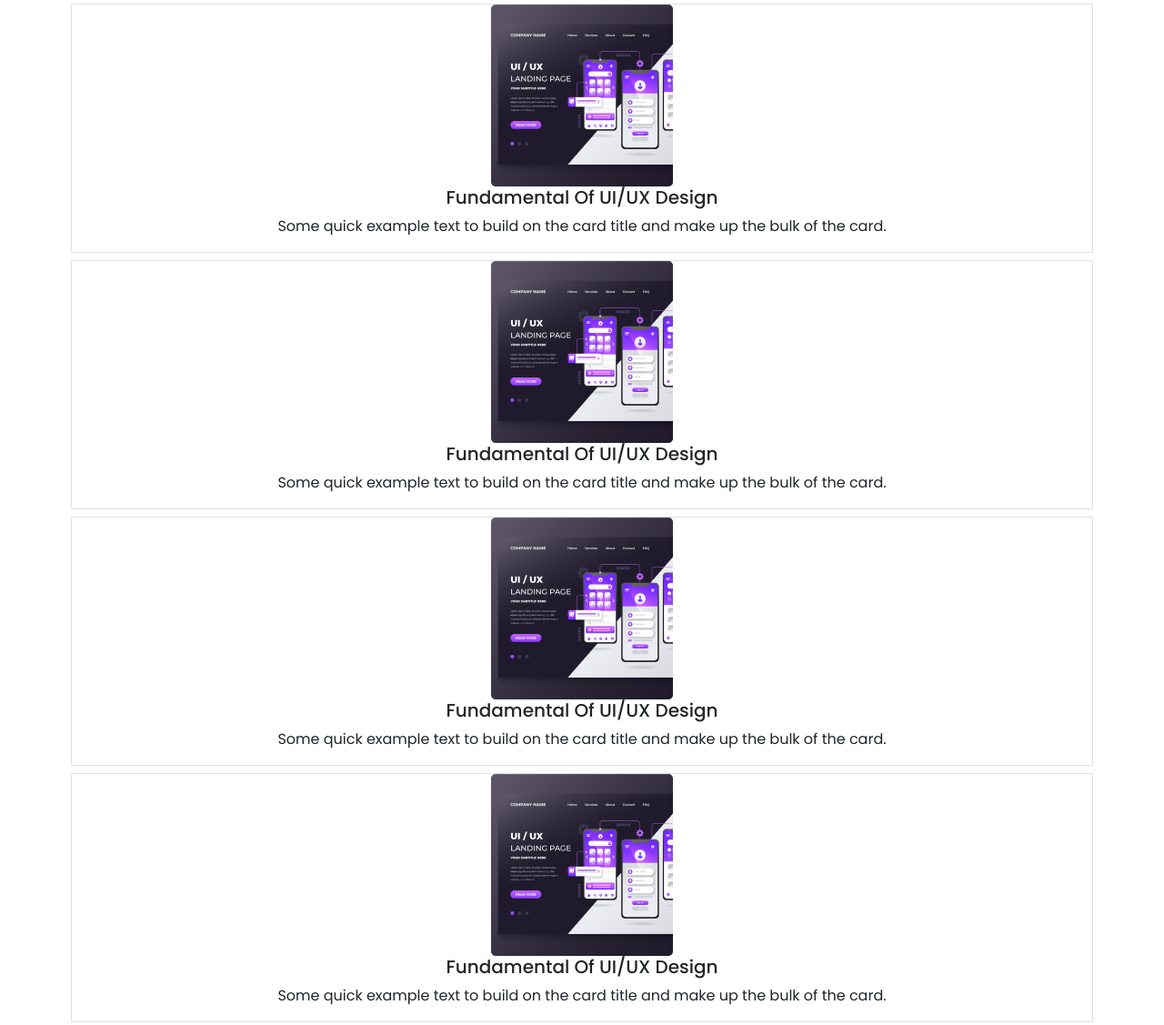
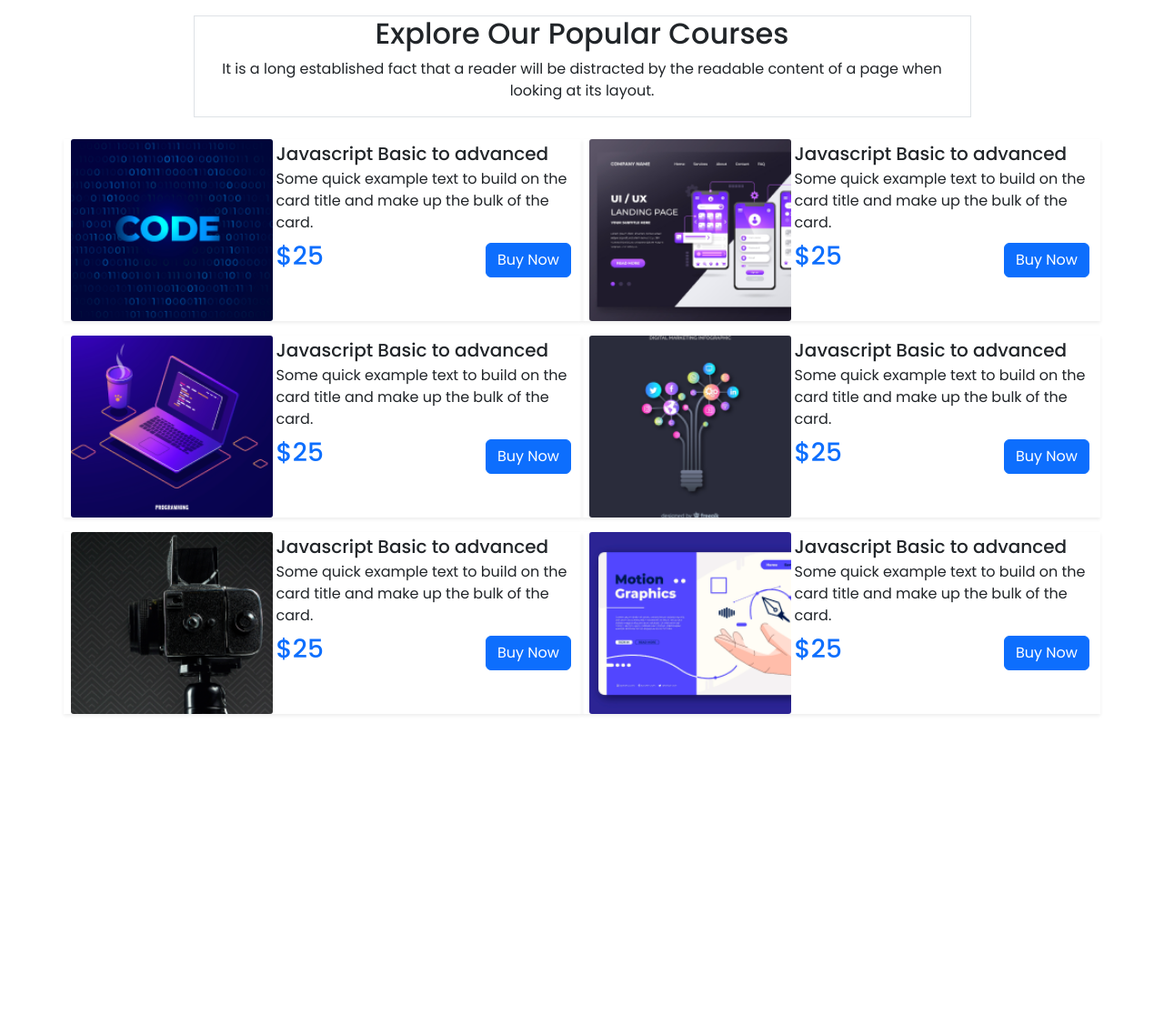
Before and after one commit to Rakib-Ahmed01/Tech-in-Ed, a plain HTML site: page index.html in a window 1280 px wide. Shown: the part 695-1822 px from the top of the page at 91% size. After the commit the page ends 1528 px from the top, so only its background shows below. Drawn offline with nearby package versions, Linux system fonts and the light colour scheme.

Commit message:
Course section done

```diff
--- a/css/style.css
+++ b/css/style.css
@@ -1,16 +1,8 @@
 @import url("https://fonts.googleapis.com/css2?family=Poppins:ital,wght@0,400;0,500;1,600;1,700&display=swap");
-
-/* html {
-  font-size: 62.5%;
-} */
 
 body {
   font-family: "Poppins", sans-serif;
 }
-
-/* header .navbar-brand {
-  font-weight: 600;
-} */
 
 header .container-fluid {
   padding: 0;
@@ -27,9 +19,41 @@ header .navbar-collapse {
 
 .banner .container .carousel img {
   object-fit: cover;
-  opacity: 0.5;
+  opacity: 0.7;
 }
 
-/* .banner .carousel-caption {
-  top: 48%;
-} */
+.container {
+  padding: 0;
+}
+
+.courses img {
+  object-fit: cover;
+  object-position: center;
+  height: 200px;
+  width: 100%;
+  border-radius: 3px;
+}
+
+@media screen and (max-width: 576px) {
+  .courses .image img {
+    height: 232px;
+    width: 100%;
+    object-fit: cover;
+    object-position: center;
+  }
+  .courses .course {
+    flex-direction: column;
+  }
+}
+
+@media screen and (min-width: 576px) {
+  .courses .image {
+    flex-basis: 40%;
+  }
+  .courses .text {
+    flex-basis: 60%;
+  }
+  .courses .course {
+    flex-direction: row;
+  }
+}
--- a/index.html
+++ b/index.html
@@ -184,50 +184,118 @@
 
     <!-- Main Section Starts  -->
     <main>
-      <div class="courses my-5">
-        <div class="container p-0">
-          <div class="container text-center">
-            <div class="row g-2">
-              <div class="col-12 border">
-                <div class="image">
-                  <img src="images/course/course-1.png" class="img-fluid" alt="">
+      <section class="courses my-5">
+        <div class="container ">
+          <div class="section-details border text-center my-4 w-75 mx-auto">
+            <h2>Explore Our Popular Courses</h2>
+            <p>It is a long established fact that a reader will be distracted by the readable content of a page when looking at its layout.</p>
+          </div>
+          <div class="row g-3 w-100 mx-auto">
+            <div class="col-12 col-lg-6   text-md-start gap-2 shadow-sm">
+             <div class=" course d-flex  ">
+              <div class="image">
+                <img src="images/course/course-2.png"  alt="">
+              </div>
+              <div class="text p-1 ">
+                <div>
+                  <h5 class=" mb-1">Javascript Basic to advanced</h5>
+                <p class=" mb-2">Some quick example text to build on the card title and make up the bulk of the card.</p>
+                <div class="price d-flex justify-content-between align-items-center my-1">
+                  <h3 class=" text-primary">$25</h3>
+                  <button class="btn btn-primary">Buy Now</button>
                 </div>
-                <div class="text">
-                  <h5>Fundamental Of UI/UX Design</h5>
-                  <p>Some quick example text to build on the card title and make up the bulk of the card.</p>
                 </div>
               </div>
-              <div class="col-12 border">
-                <div class="image">
-                  <img src="images/course/course-1.png" class="img-fluid" alt="">
+             </div>
+            </div>
+            <div class="col-12 col-lg-6   text-md-start gap-2 shadow-sm">
+             <div class=" course d-flex  ">
+              <div class="image">
+                <img src="images/course/course-1.png"  alt="">
+              </div>
+              <div class="text p-1 ">
+                <div>
+                  <h5 class=" mb-1">Javascript Basic to advanced</h5>
+                <p class=" mb-2">Some quick example text to build on the card title and make up the bulk of the card.</p>
+                <div class="price d-flex justify-content-between align-items-center my-1">
+                  <h3 class=" text-primary">$25</h3>
+                  <button class="btn btn-primary">Buy Now</button>
                 </div>
-                <div class="text">
-                  <h5>Fundamental Of UI/UX Design</h5>
-                  <p>Some quick example text to build on the card title and make up the bulk of the card.</p>
                 </div>
               </div>
-              <div class="col-12 border">
-                <div class="image">
-                  <img src="images/course/course-1.png" class="img-fluid" alt="">
+             </div>
+            </div>
+            <div class="col-12 col-lg-6   text-md-start gap-2 shadow-sm">
+             <div class=" course d-flex  ">
+              <div class="image">
+                <img src="images/course/course-3.png"  alt="">
+              </div>
+              <div class="text p-1 ">
+                <div>
+                  <h5 class=" mb-1">Javascript Basic to advanced</h5>
+                <p class=" mb-2">Some quick example text to build on the card title and make up the bulk of the card.</p>
+                <div class="price d-flex justify-content-between align-items-center my-1">
+                  <h3 class=" text-primary">$25</h3>
+                  <button class="btn btn-primary">Buy Now</button>
                 </div>
-                <div class="text">
-                  <h5>Fundamental Of UI/UX Design</h5>
-                  <p>Some quick example text to build on the card title and make up the bulk of the card.</p>
                 </div>
               </div>
-              <div class="col-12 border">
-                <div class="image">
-                  <img src="images/course/course-1.png" class="img-fluid" alt="">
+             </div>
+            </div>
+             <div class="col-12 col-lg-6   text-md-start gap-2 shadow-sm">
+             <div class=" course d-flex  ">
+              <div class="image">
+                <img src="images/course/course-4.png"  alt="">
+              </div>
+              <div class="text p-1 ">
+                <div>
+                  <h5 class=" mb-1">Javascript Basic to advanced</h5>
+                <p class=" mb-2">Some quick example text to build on the card title and make up the bulk of the card.</p>
+                <div class="price d-flex justify-content-between align-items-center my-1">
+                  <h3 class=" text-primary">$25</h3>
+                  <button class="btn btn-primary">Buy Now</button>
                 </div>
-                <div class="text">
-                  <h5>Fundamental Of UI/UX Design</h5>
-                  <p>Some quick example text to build on the card title and make up the bulk of the card.</p>
                 </div>
               </div>
+             </div>
+            </div>
+            <div class="col-12 col-lg-6   text-md-start gap-2 shadow-sm">
+             <div class=" course d-flex  ">
+              <div class="image">
+                <img src="images/course/course-5.png"  alt="">
+              </div>
+              <div class="text p-1 ">
+                <div>
+                  <h5 class=" mb-1">Javascript Basic to advanced</h5>
+                <p class=" mb-2">Some quick example text to build on the card title and make up the bulk of the card.</p>
+                <div class="price d-flex justify-content-between align-items-center my-1">
+                  <h3 class=" text-primary">$25</h3>
+                  <button class="btn btn-primary">Buy Now</button>
+                </div>
+                </div>
+              </div>
+             </div>
+            </div>
+             <div class="col-12 col-lg-6   text-md-start gap-2 shadow-sm">
+             <div class=" course d-flex  ">
+              <div class="image">
+                <img src="images/course/course-6.png"  alt="">
+              </div>
+              <div class="text p-1 ">
+                <div>
+                  <h5 class=" mb-1">Javascript Basic to advanced</h5>
+                <p class=" mb-2">Some quick example text to build on the card title and make up the bulk of the card.</p>
+                <div class="price d-flex justify-content-between align-items-center my-1">
+                  <h3 class=" text-primary">$25</h3>
+                  <button class="btn btn-primary">Buy Now</button>
+                </div>
+                </div>
+              </div>
+             </div>
             </div>
           </div>
         </div>
-      </div>
+      </section>
     </main>
     <!-- Main Section Ends  -->
 
```
